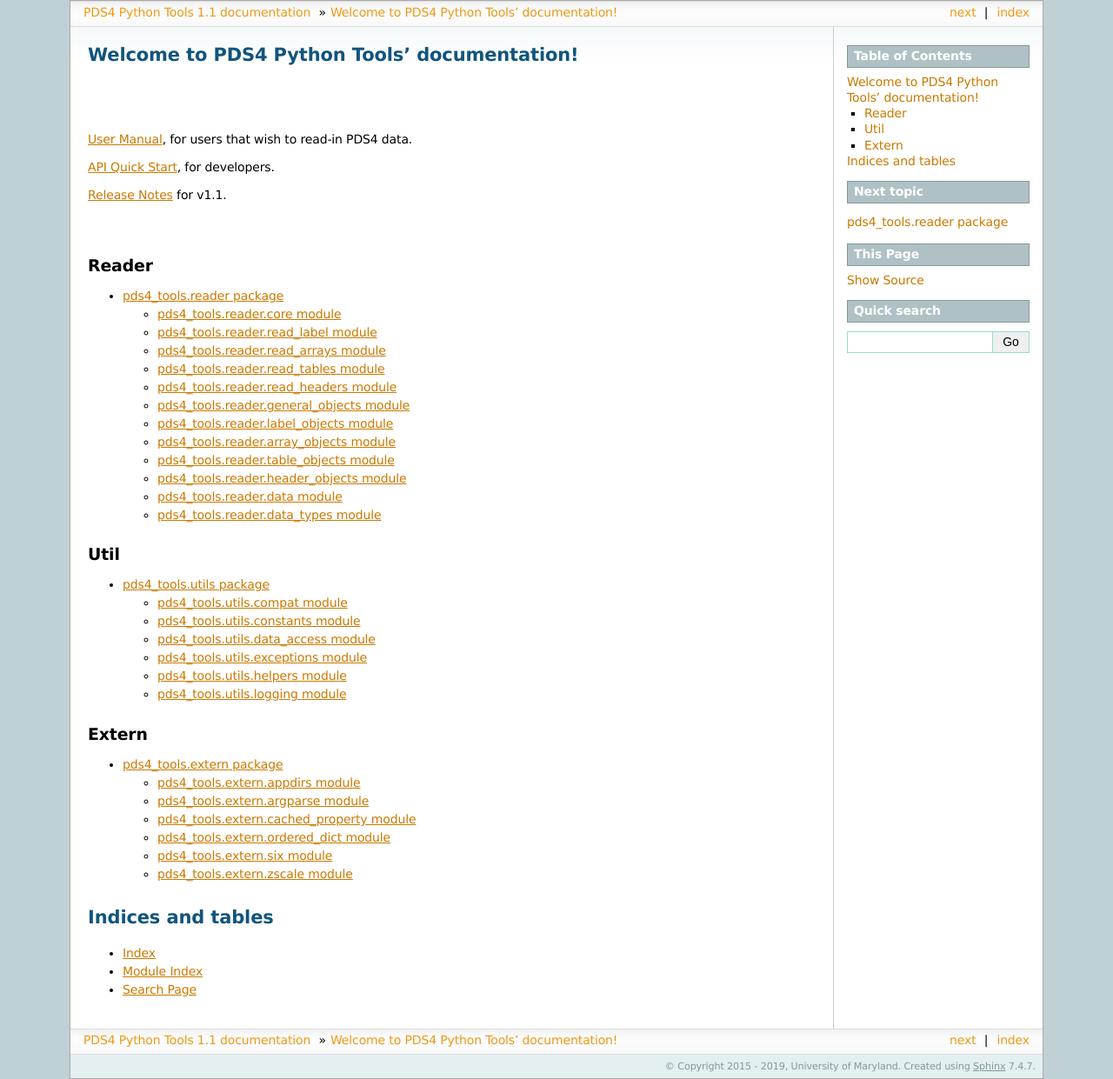
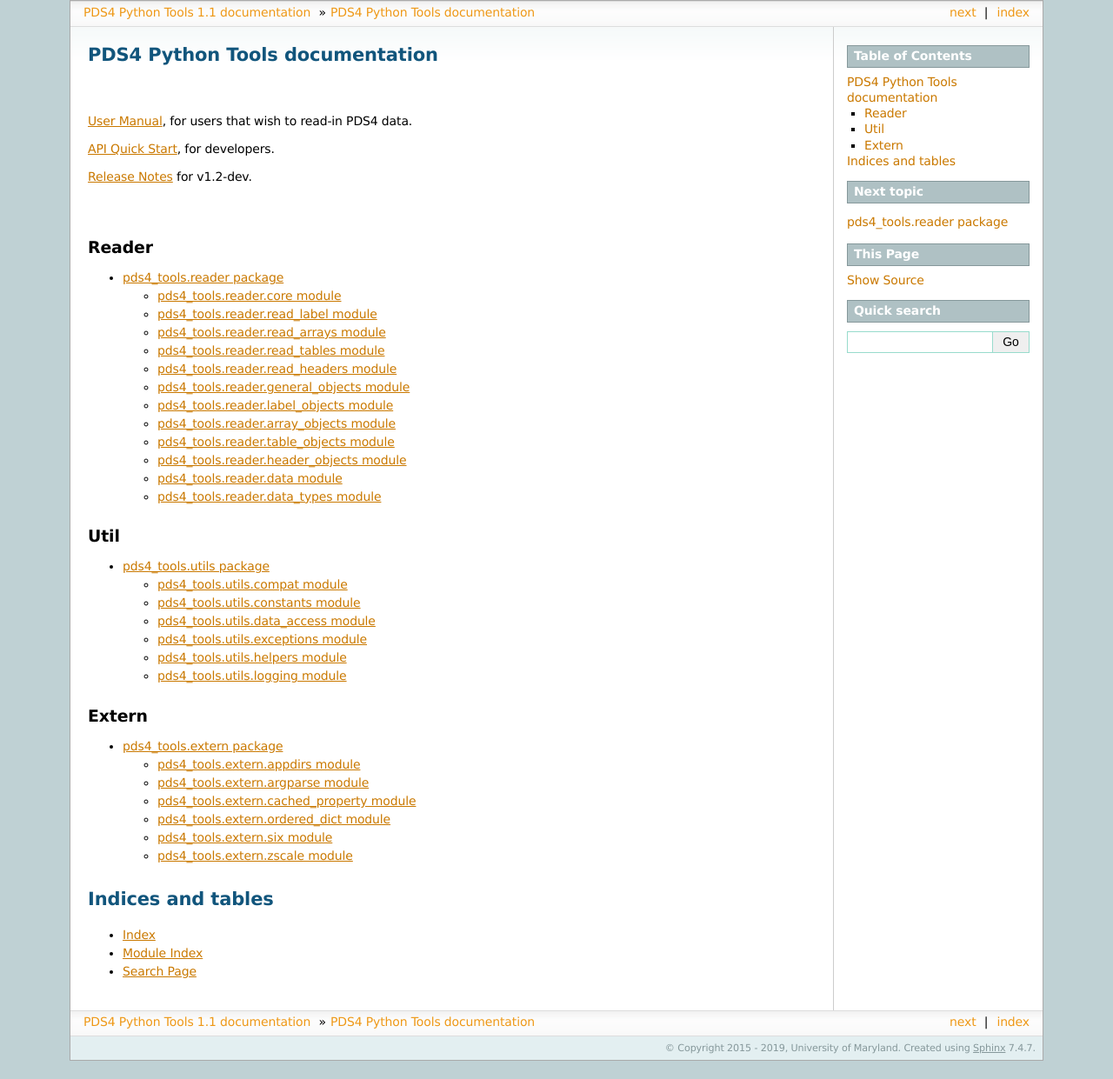
Before and after one commit to Small-Bodies-Node/pds4_tools, a Sphinx documentation site: the page built from doc/index.rst, in a window 1280 px wide. Shown: the whole page at 87% size. Built offline with Sphinx 7.4.7, drawn with Linux system fonts in a browser that asks for light colours; after the commit the page ends 1220 px from its top, so only the background shows below that.

Commit message:
DOC: Rename index.rst heading

```diff
--- a/doc/index.rst
+++ b/doc/index.rst
@@ -1,9 +1,8 @@
 .. _index:
 
-Welcome to PDS4 Python Tools' documentation!
-============================================
+PDS4 Python Tools documentation
+===============================
 
-|
 |
 
 :ref:`User Manual <user_manual>`, for users that wish to read-in PDS4 data.
@@ -12,7 +11,7 @@
 
 
 
-:ref:`Release Notes <changes>` for v1.1.
+:ref:`Release Notes <changes>` for v1.2-dev.
 
 |
 
```
